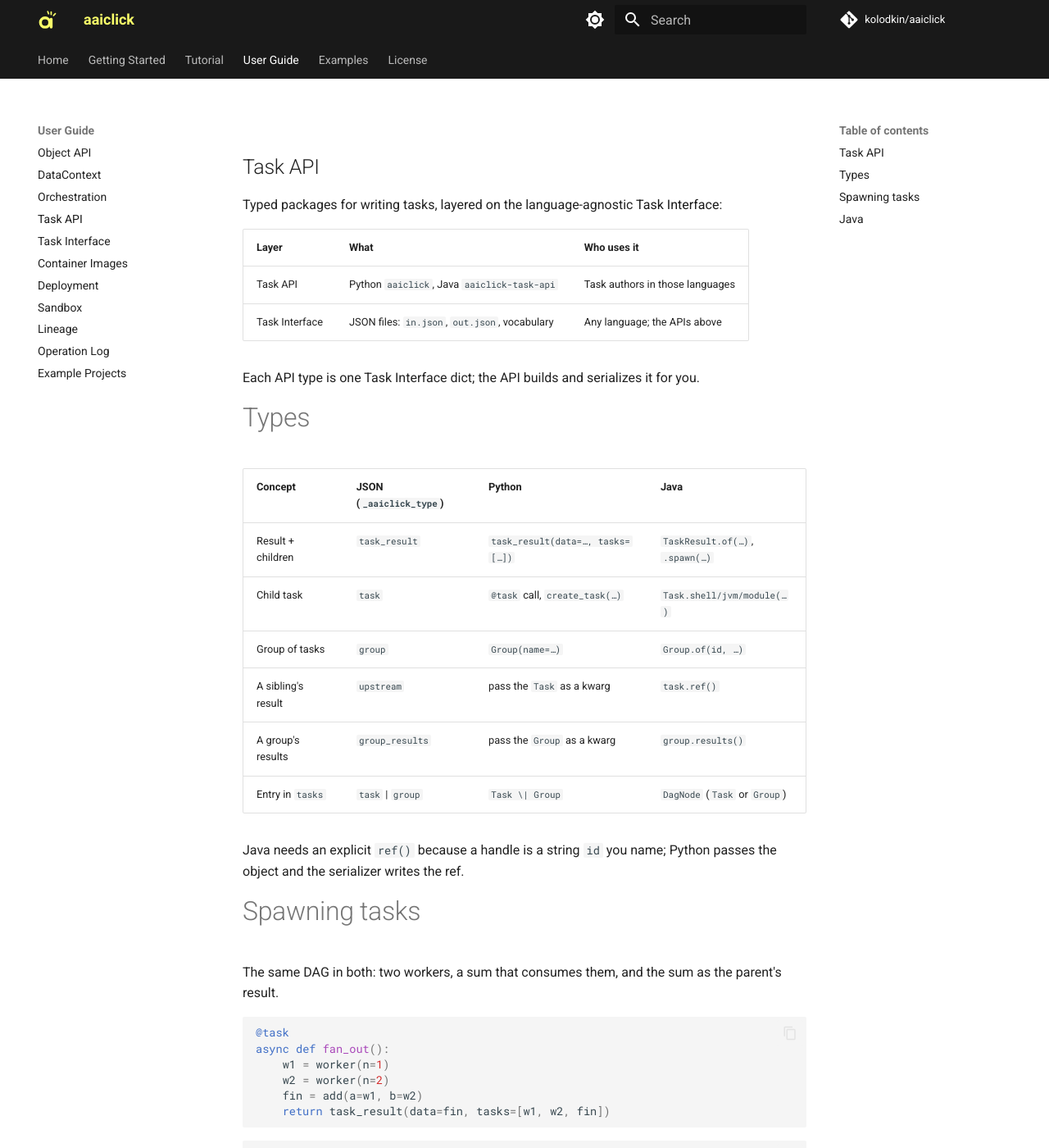
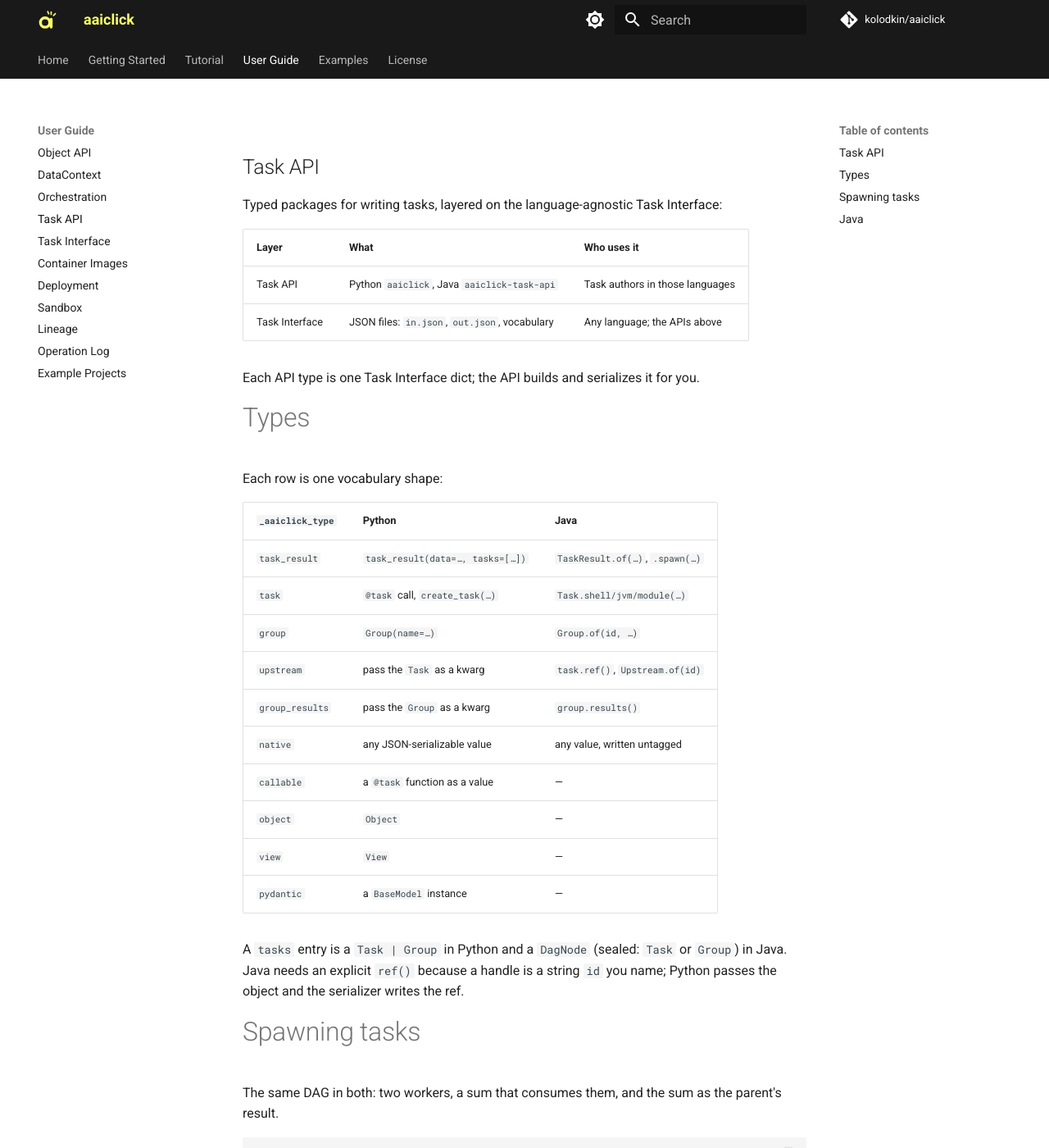
Before and after one commit to kolodkin/aaiclick, an MkDocs documentation site: the page built from docs/user_guide/task_api.md, in a window 1280 px wide and 1400 px high. Shown: the whole window at 82% size. Built offline with MkDocs 1.6.1 and Material for MkDocs 9.7.7, drawn with Linux system fonts in a browser that asks for light colours; comment, search, counter and statistics services are not loaded.

Commit message:
Move the Task Interface vocabulary into the user guide
The user guide's Task Interface holds the language-agnostic vocabulary;
Task API maps every kind to its Python and Java binding; the design doc
keeps the runner mechanics and decisions.

Co-Authored-By: Claude Opus 5.5 <noreply@anthropic.com>
Claude-Session: https://claude.ai/code/session_01HxLiG2aWESed1kiU4zjXDm

```diff
--- a/docs/user_guide/task_api.md
+++ b/docs/user_guide/task_api.md
@@ -14,17 +14,25 @@ for you.
 
 # Types
 
-| Concept               | JSON (`_aaiclick_type`) | Python                            | Java                            |
-|-----------------------|-------------------------|-----------------------------------|---------------------------------|
-| Result + children     | `task_result`           | `task_result(data=…, tasks=[…])`  | `TaskResult.of(…)`, `.spawn(…)` |
-| Child task            | `task`                  | `@task` call, `create_task(…)`    | `Task.shell/jvm/module(…)`      |
-| Group of tasks        | `group`                 | `Group(name=…)`                   | `Group.of(id, …)`               |
-| A sibling's result    | `upstream`              | pass the `Task` as a kwarg        | `task.ref()`                    |
-| A group's results     | `group_results`         | pass the `Group` as a kwarg       | `group.results()`               |
-| Entry in `tasks`      | `task` \| `group`       | `Task \| Group`                   | `DagNode` (`Task` or `Group`)   |
+Each row is one [vocabulary](task_interface.md#vocabulary) shape:
 
-Java needs an explicit `ref()` because a handle is a string `id` you name;
-Python passes the object and the serializer writes the ref.
+| `_aaiclick_type` | Python                            | Java                            |
+|------------------|-----------------------------------|---------------------------------|
+| `task_result`    | `task_result(data=…, tasks=[…])`  | `TaskResult.of(…)`, `.spawn(…)` |
+| `task`           | `@task` call, `create_task(…)`    | `Task.shell/jvm/module(…)`      |
+| `group`          | `Group(name=…)`                   | `Group.of(id, …)`               |
+| `upstream`       | pass the `Task` as a kwarg        | `task.ref()`, `Upstream.of(id)` |
+| `group_results`  | pass the `Group` as a kwarg       | `group.results()`               |
+| `native`         | any JSON-serializable value       | any value, written untagged     |
+| `callable`       | a `@task` function as a value     | —                               |
+| `object`         | `Object`                          | —                               |
+| `view`           | `View`                            | —                               |
+| `pydantic`       | a `BaseModel` instance            | —                               |
+
+A `tasks` entry is a `Task | Group` in Python and a `DagNode` (sealed:
+`Task` or `Group`) in Java. Java needs an explicit `ref()` because a handle
+is a string `id` you name; Python passes the object and the serializer
+writes the ref.
 
 # Spawning tasks
 
```
Also changed, not shown: docs/designs/task_interface.md (+5 -22 lines), docs/user_guide/task_interface.md (+22 -6 lines).
